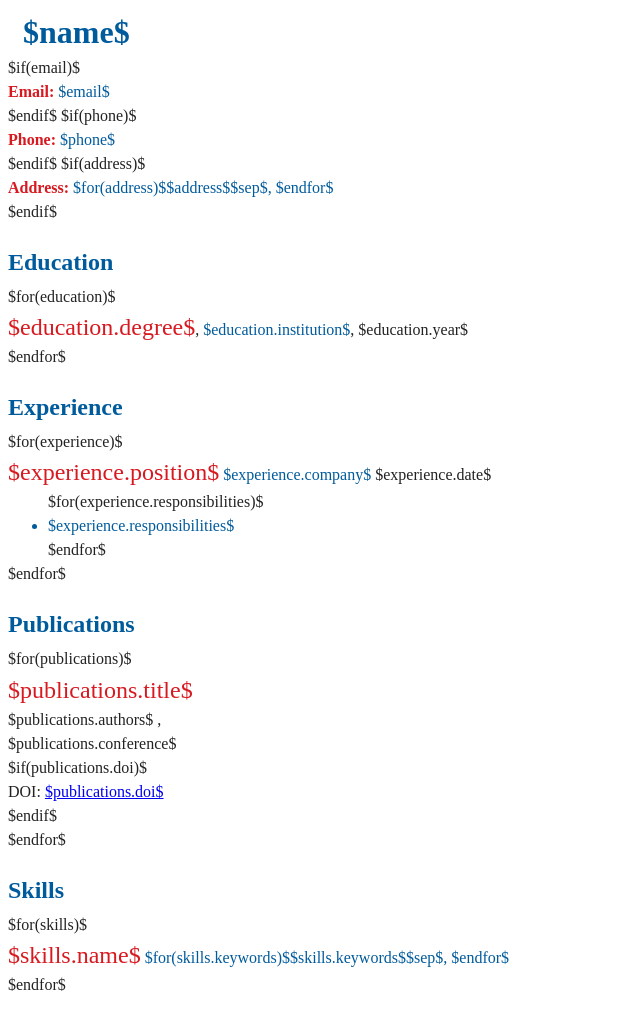
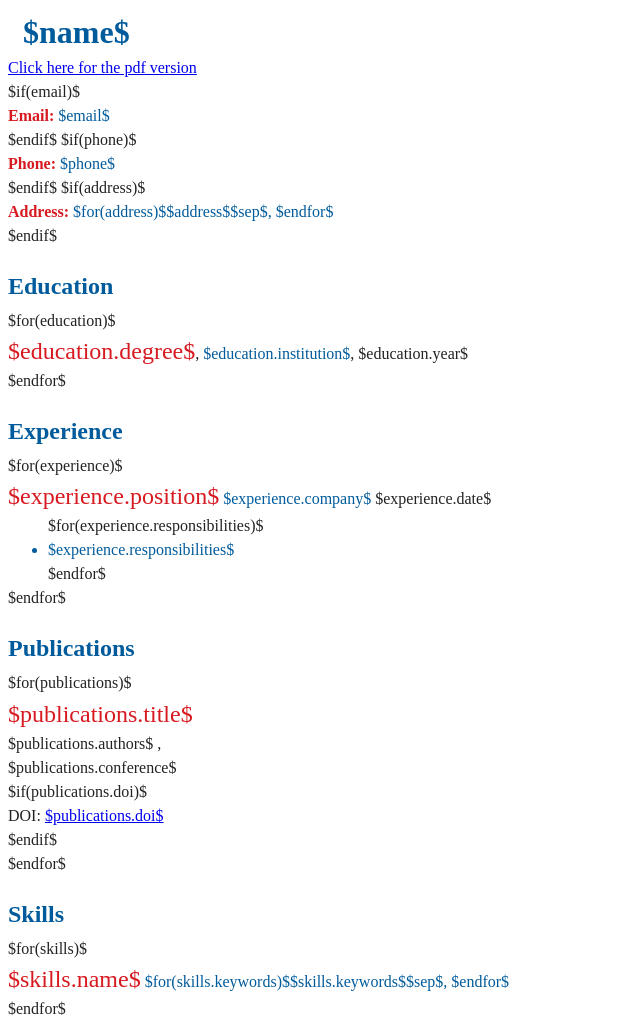
Before and after one commit to MairySs/yaml-cv, a plain HTML site: page my-template.html in a window 1280 px wide. Shown: the whole page, without its empty margins (0-640 px from the left). Drawn offline with Linux system fonts and the light colour scheme.

Commit message:
add pdf link

```diff
--- a/my-template.html
+++ b/my-template.html
@@ -142,7 +142,7 @@
 <body>
   <div class="wrapper">
     <section>
-      <h1 class="name">$name$</h1>
+      <h1 class="name">$name$</h1>   <a href="https://mairyss.github.io/yaml-cv/my-cv.pdf">Click here for the pdf version</a>
 
       <div class="contact">
         $if(email)$
```
